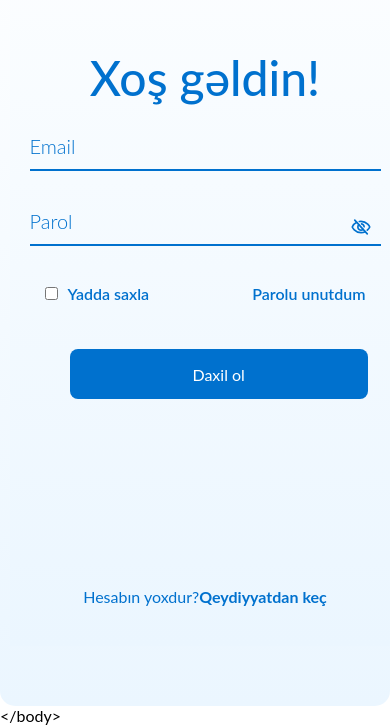
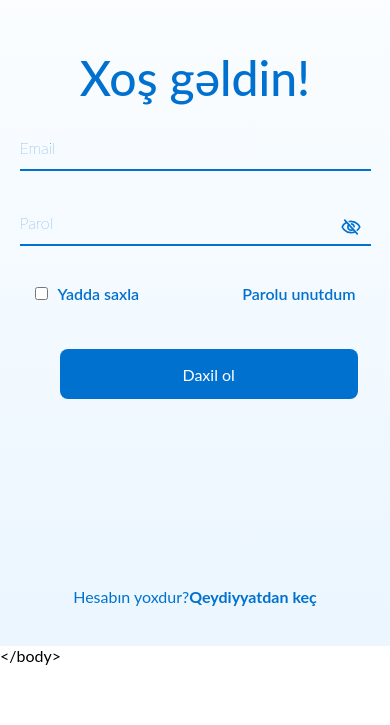
Before and after one commit to Minyras/ebim-project, a React (Vite) app: page / in a window 390 px wide. Shown: the part 198-923 px from the top of the page. After the commit the page ends 863 px from the top, so only its background shows below. Built offline with nearby package versions, Linux system fonts and the light colour scheme; a web font is replaced by a local one.

Commit message:
LoginRegister problem fixed.

```diff
--- a/src/pages/Resident/ComendantPayments/comendantPayments.css
+++ b/src/pages/Resident/ComendantPayments/comendantPayments.css
@@ -2,7 +2,7 @@
   color: #0071ce;
 }
 
-.container {
+.comendantPayments .container {
   margin-top: 60px;
   display: flex;
   flex-direction: row;
@@ -14,7 +14,7 @@
   border-radius: 15px;
 }
 
-.container > div {
+.comendantPayments .container > div {
   width: 45%;
 }
 
@@ -75,7 +75,7 @@ input[type="file"] {
   display: none;
 }
 
-.container input::placeholder {
+.comendantPayments .container input::placeholder {
   font-size: 20px;
   font-weight: 300;
 }
@@ -191,13 +191,13 @@ input[type="file"] {
   .comendantPayments .container {
     flex-direction: column;
   }
-  .container > div {
+  .comendantPayments .container > div {
     width: 100%;
   }
 }
 
 @media screen and (max-width: 900px) {
-  .container {
+  .comendantPayments .container {
     padding: 0 10px;
     box-shadow: none;
   }
```
